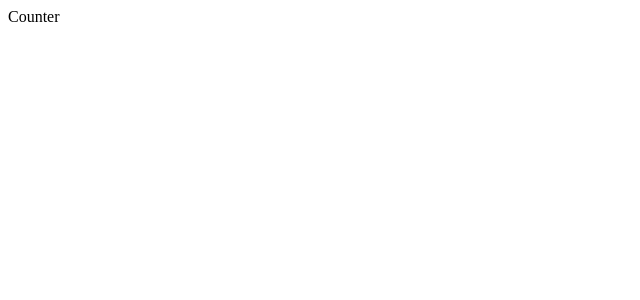
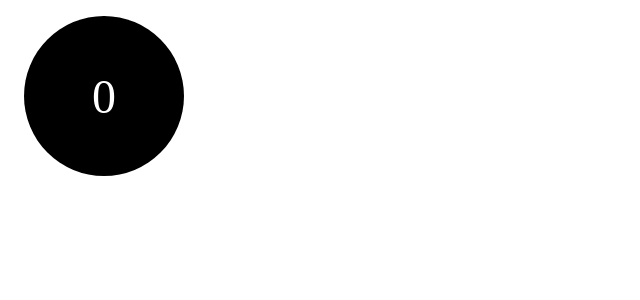
Before and after one commit to seungdols/react_study, a React (Create React App) app in the folder redux-counter/: page / in a window 1280 px wide. Shown: the top 300 px of the page, without its empty margins (0-640 px from the left). Built offline with nearby package versions, Linux system fonts and the light colour scheme.

Commit message:
13장 Counter 그려보기

```diff
--- a/redux-counter/src/containers/App.js
+++ b/redux-counter/src/containers/App.js
@@ -1,10 +1,10 @@
 import React, { Component } from 'react'
-
+import Counter from '../components/Counter';
 export default class App extends Component {
     render() {
         return (
             <div>
-                Counter
+                <Counter />
             </div>
         )
     }
```
